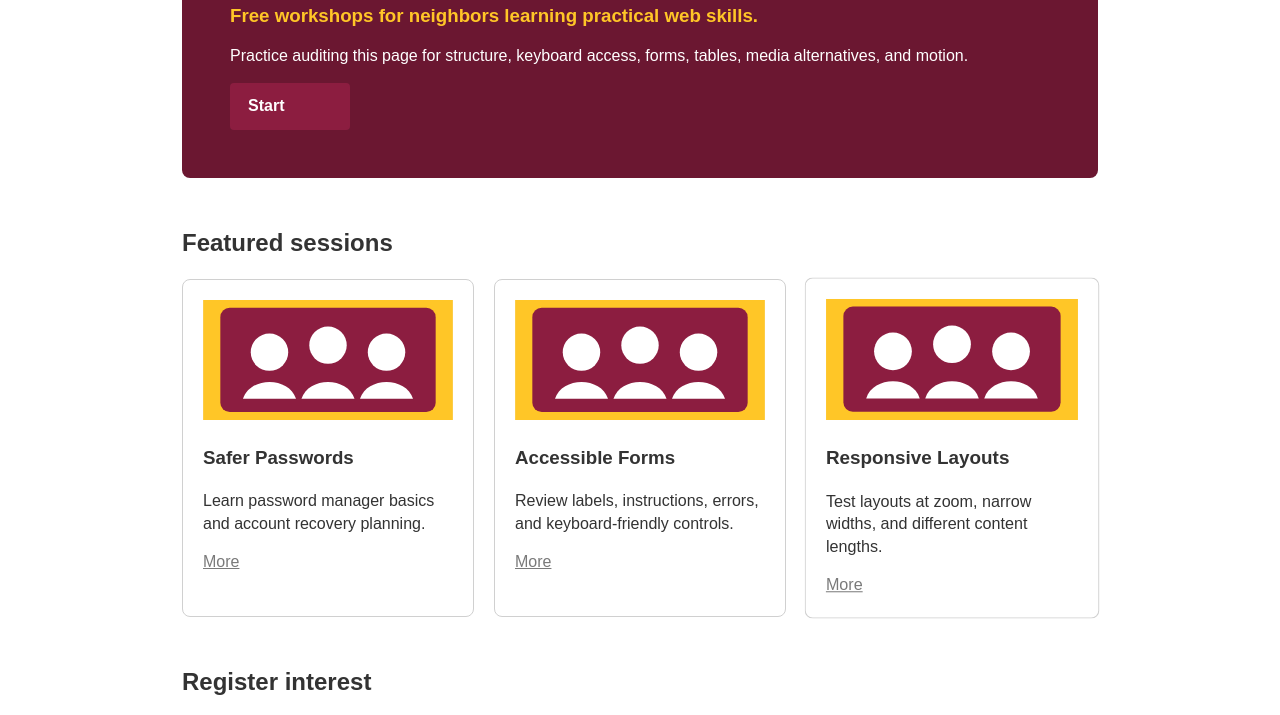
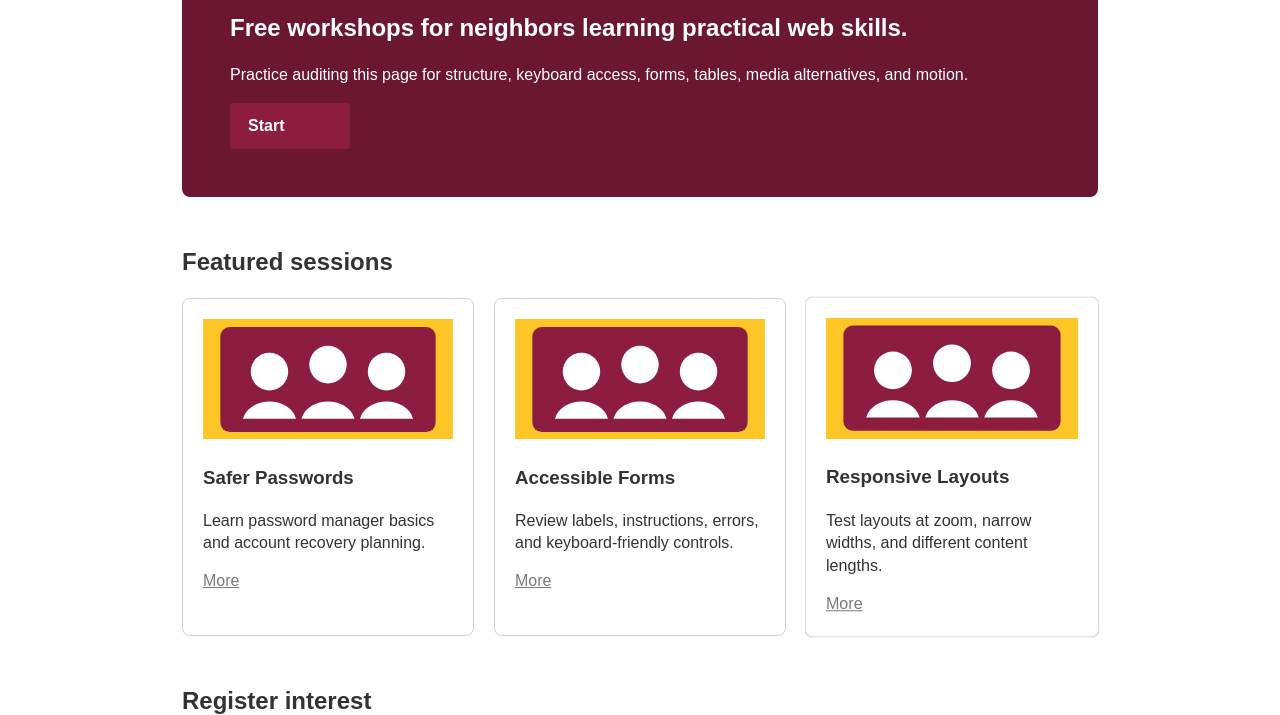
Before and after one commit to Sol1233196304/Manual_Accessibility_Audit_Lab_SolKim, a plain HTML site: page index.html in a window 1280 px wide. Shown: the part 230-945 px from the top of the page. Drawn offline with Linux system fonts and the light colour scheme.

Commit message:
fix heading

```diff
--- a/index.html
+++ b/index.html
@@ -19,7 +19,7 @@
   <main>
     <section class="hero">
       <h1>Community Tech Day</h1>
-      <h3>Free workshops for neighbors learning practical web skills.</h3>
+      <h2>Free workshops for neighbors learning practical web skills.</h2>
       <p>Practice auditing this page for structure, keyboard access, forms, tables, media alternatives, and motion.</p>
       <a class="button-like" href="#register">Start</a>
     </section>
```
Also changed, not shown: 1 other file.
